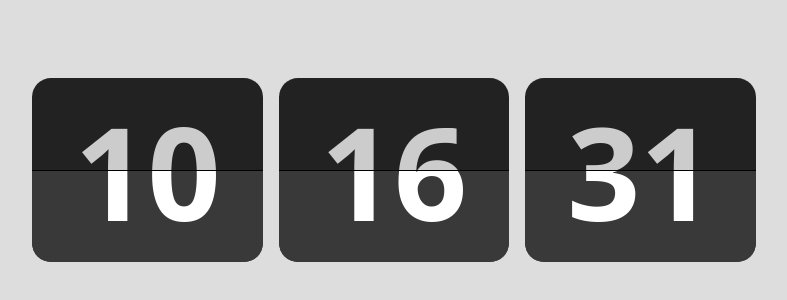
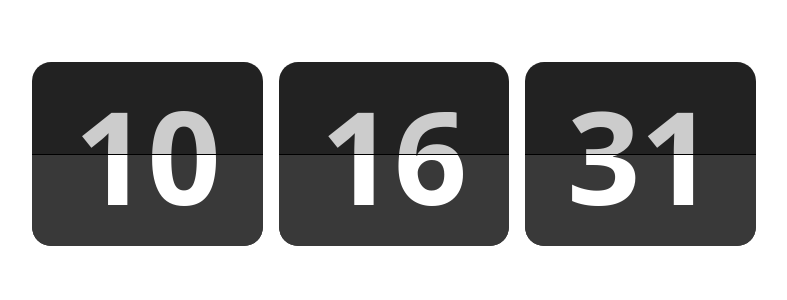
Before and after one commit to zainzafar90/flip-clock, a Next.js app: page / in a window 1280 px wide. Shown: the part 246-546 px from the top of the page, without its empty margins (246-1033 px from the left). Built offline with nearby package versions, Linux system fonts and the light colour scheme; a web font is replaced by a local one.

Commit message:
👌 IMPROVE: timer animation glitch

```diff
--- a/src/components/flip-clock/Timer.jsx
+++ b/src/components/flip-clock/Timer.jsx
@@ -1,12 +1,13 @@
-import { useState, useEffect } from 'react'
+import { useEffect, useRef } from 'react'
 
 import { useTimer } from '@/hooks/useTimer'
+import { usePrevious } from '@/hooks/usePrevious'
 
 const Timer = () => {
   const timer = useTimer()
 
   return (
-    <div className="flip-clock">
+    <div className="perspe my-6 mx-auto text-center">
       <FlipClockPiece interval={timer.hours} />
       <FlipClockPiece interval={timer.minutes} />
       <FlipClockPiece interval={timer.seconds} />
@@ -15,29 +16,31 @@ const Timer = () => {
 }
 
 const FlipClockPiece = ({ interval }) => {
-  const [flipClass, setFlipClass] = useState('')
+  const flipRef = useRef()
+  const prevCount = usePrevious(interval)
 
   useEffect(() => {
-    if (flipClass.includes('flip')) {
-      setFlipClass('')
-      setTimeout(() => {
-        setFlipClass('flip')
-      }, 1)
-    } else {
-      setFlipClass('flip')
-    }
-    // eslint-disable-next-line react-hooks/exhaustive-deps
+    // removes class from clock piece
+    flipRef.current.classList.remove('flip')
+
+    // accessing a readonly property (making insignificantly smaller call) - adds delay when flip is finished and retriggered
+    void flipRef.current.offsetWidth
+
+    // adds class from clock piece
+    flipRef.current.classList.add('flip')
   }, [interval])
 
   return (
-    <span className={`flip-clock__piece ${flipClass}`}>
-      <b className="flip-clock__card card">
-        <b className="card__top">{interval}</b>
-        <b className="card__bottom" data-value={interval} />
-        <b className="card__back" data-value={interval}>
-          <b className="card__bottom" data-value={interval} />
+    <span className="my-0 mx-2 inline-block">
+      <span ref={flipRef}>
+        <b className="card">
+          <b className="card__top">{interval}</b>
+          <b className="card__bottom" data-value={prevCount} />
+          <b className="card__back" data-value={prevCount}>
+            <b className="card__bottom" data-value={interval} />
+          </b>
         </b>
-      </b>
+      </span>
     </span>
   )
 }
--- /dev/null
+++ b/src/hooks/usePrevious.js
@@ -0,0 +1,15 @@
+import { useEffect, useRef } from 'react'
+
+// ref: https://usehooks.com/usePrevious
+
+export function usePrevious(value) {
+  // The ref object is a generic container whose current property is mutable ...
+  // ... and can hold any value, similar to an instance property on a class
+  const ref = useRef()
+  // Store current value in ref
+  useEffect(() => {
+    ref.current = value
+  }, [value]) // Only re-run if value changes
+  // Return previous value (happens before update in useEffect above)
+  return ref.current
+}
--- a/src/hooks/useTimer.js
+++ b/src/hooks/useTimer.js
@@ -7,7 +7,7 @@ export const useTimer = () => {
   useEffect(() => {
     const interval = setInterval(() => {
       setTime(getTime())
-    }, 500)
+    }, 1000)
 
     return () => clearInterval(interval)
   }, [])
--- a/src/pages/_document.jsx
+++ b/src/pages/_document.jsx
@@ -2,7 +2,10 @@ import { Head, Html, Main, NextScript } from 'next/document'
 
 export default function Document() {
   return (
-    <Html className="bg-white antialiased" lang="en">
+    <Html
+      className="grid h-full w-full place-content-center overflow-hidden bg-white antialiased"
+      lang="en"
+    >
       <Head>
         <link
           rel="preconnect"
--- a/src/pages/index.jsx
+++ b/src/pages/index.jsx
@@ -14,11 +14,9 @@ export default function Home() {
         <title>Flip World Clock</title>
         <meta name="description" content="Flip World Clock" />
       </Head>
-      <div className="pt-16 pb-12 sm:pb-4 lg:pt-12">
-        <Container>
-          <DynamicTimer />
-        </Container>
-      </div>
+      <Container>
+        <DynamicTimer />
+      </Container>
     </>
   )
 }
--- a/src/styles/tailwind.css
+++ b/src/styles/tailwind.css
@@ -3,41 +3,12 @@
 @tailwind utilities;
 
 :root {
-  --flip-height: 100px;
-  --flip-width: calc(var(--flip-height) * 0.6);
-  --line-height: calc(var(--flip-height) * 0.5);
-  --flip-container-color: #353531;
-  --flip-color: #353531;
-  --flip-text-color: #efefef;
-  --flip-border-radius: calc(var(--flip-height) * 0.05);
-  --animation-time: 0.8s;
-  --animation-ease: linear;
-  --perspective: 400px;
+  --flip-color: #222;
+  --flip-text-color: #fff;
+  --flip-text-color-dark: #ccc;
+  --flip-container-color: #222;
   --half-height: 0.72em;
   --border-radius: 0.15em;
-}
-
-html,
-body {
-  overflow-y: hidden;
-  background-color: #ddd;
-  height: 100%;
-  width: 100%;
-  display: flex;
-  flex-direction: column;
-  align-items: center;
-  justify-content: center;
-}
-
-.flip-clock {
-  text-align: center;
-  perspective: var(--perspective);
-  margin: 1.5rem auto;
-}
-
-.flip-clock__piece {
-  display: inline-block;
-  margin: 0 8px;
 }
 
 .card {
@@ -54,8 +25,8 @@ body {
 .card__back::after {
   display: block;
   height: var(--half-height);
-  color: #ccc;
-  background: #222;
+  color: var(--flip-text-color-dark);
+  background: var(--flip-container-color);
   padding: 0.25em 0.25em;
   border-radius: var(--border-radius) var(--border-radius) 0 0;
   backface-visiblity: hidden;
@@ -65,7 +36,7 @@ body {
 }
 
 .card__bottom {
-  color: #fff;
+  color: var(--flip-text-color);
   position: absolute;
   top: 50%;
   left: 0;
```
